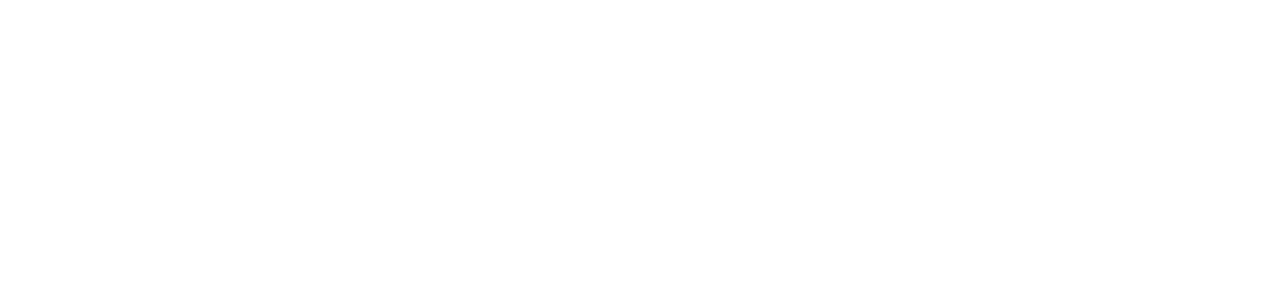
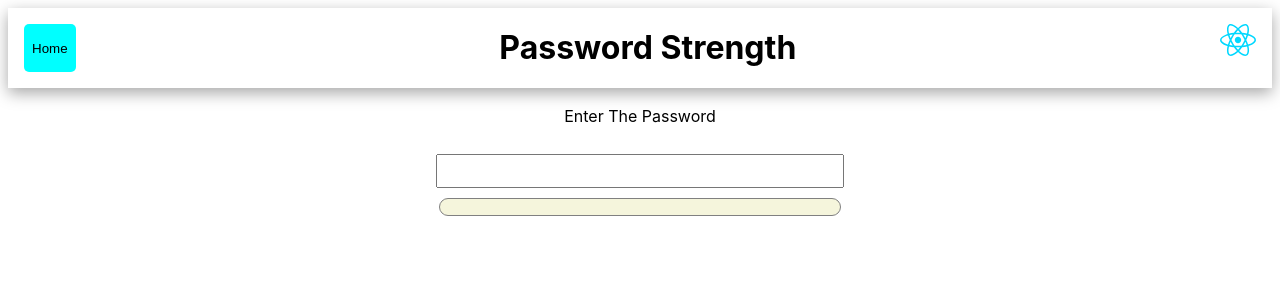
Before and after one commit to bhardwajr033/frontend-mini-challenges, a React (Vite) app: page /PasswordStrength in a window 1280 px wide. Before the commit this address had no page. Shown: the top 300 px of the page. Built offline with nearby package versions, Linux system fonts and the light colour scheme.

Commit message:
completed password strength

```diff
--- a/src/App.css
+++ b/src/App.css
@@ -1,5 +1,11 @@
 :root {
   text-align: center;
+}
+
+.flex-column {
+  display: flex;
+  flex-direction: column;
+  gap: 10px;
 }
 
 .card-container {
@@ -222,3 +228,20 @@
     transform: rotate(306deg);
   }
 }
+
+.password-strength {
+  align-items: center;
+}
+
+.password-strength input {
+  font-size: 1.5rem;
+  width: 25rem;
+}
+
+.password-strength .strength-bar {
+  width: 25rem;
+  border: 1px solid gray;
+  height: 1rem;
+  background-color: beige;
+  border-radius: 1rem;
+}
--- a/src/App.jsx
+++ b/src/App.jsx
@@ -8,6 +8,7 @@
 import LightAndDarkMode from "./pages/lightAndDarkMode";
 import ToastPopUp from "./pages/ToastPopUp";
 import CssShapes from "./pages/CssShapes";
+import PasswordStrength from "./pages/PasswordStrength";
 
 function App() {
   return (
@@ -20,6 +21,7 @@
         <Route path="/LightAndDarkMode" element={<LightAndDarkMode />} />
         <Route path="/ToastPopUp" element={<ToastPopUp />} />
         <Route path="/CssShapes" element={<CssShapes />} />
+        <Route path="/PasswordStrength" element={<PasswordStrength />} />
       </Routes>
     </BrowserRouter>
   );
--- a/src/pages/HomePage.jsx
+++ b/src/pages/HomePage.jsx
@@ -8,6 +8,7 @@
   { cardName: "Light & Dark mode", navigateTo: "/LightAndDarkMode" },
   { cardName: "Toast Popup", navigateTo: "/ToastPopUp" },
   { cardName: "CSS Shapes", navigateTo: "/CssShapes" },
+  { cardName: "Password Strength", navigateTo: "/PasswordStrength" },
 ];
 
 function HomePage() {
--- /dev/null
+++ b/src/pages/PasswordStrength.jsx
@@ -0,0 +1,74 @@
+import React, { useState } from "react";
+import NavBar from "../components/NavBar";
+
+function findProgress(password) {
+  if (password.length < 4) {
+    return { width: 0, color: "white" };
+  } else {
+    let score = 0;
+    if (password.match(/[A-Z]/g)) {
+      score += 1;
+    }
+    if (password.match(/[a-z]/g)) {
+      score += 1;
+    }
+    if (password.match(/[0-9]/g)) {
+      score += 1;
+    }
+    if (password.match(/[!@#$%^&*()_+\-=[\]{};':"\\|,.<>/?]/g)) {
+      score += 1;
+    }
+    if (password.length > 8) {
+      score += 1;
+    }
+    switch (score) {
+      case 0:
+        return { width: 20, color: "red" };
+      case 1:
+        return { width: 30, color: "red" };
+      case 2:
+        return { width: 40, color: "yellow" };
+      case 3:
+        return { width: 60, color: "yellow" };
+      case 4:
+        return { width: 80, color: "green" };
+      case 5:
+        return { width: 100, color: "green" };
+
+      default:
+        return { width: 0, color: "white" };
+    }
+  }
+}
+
+function PasswordStrength() {
+  const [password, setPassword] = useState("");
+  const [progress, setProgress] = useState({ width: 0, color: "white" });
+
+  const barStyle = {
+    width: `${progress.width}%`,
+    background: progress.color,
+    height: "100%",
+  };
+
+  return (
+    <>
+      <NavBar pageHeading="Password Strength" />
+      <div className="flex-column password-strength">
+        <p>Enter The Password</p>
+        <input
+          value={password}
+          onChange={({ target }) => {
+            setPassword(target.value);
+            setProgress(findProgress(target.value));
+          }}
+        />
+        <div className="strength-bar">
+          <div style={barStyle}></div>
+        </div>
+      </div>
+    </>
+  );
+}
+
+export default PasswordStrength;
```
